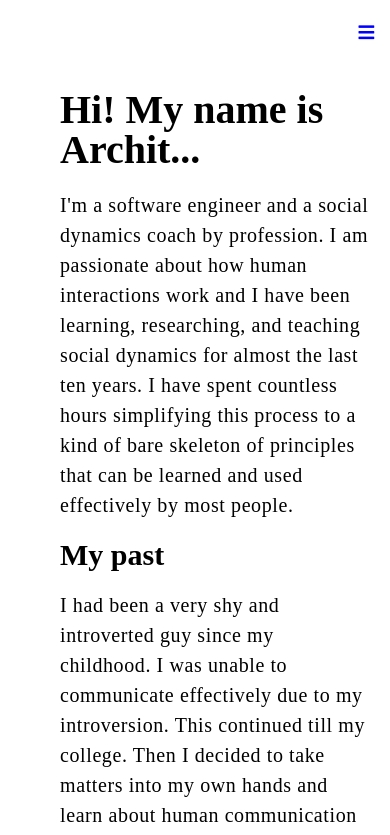
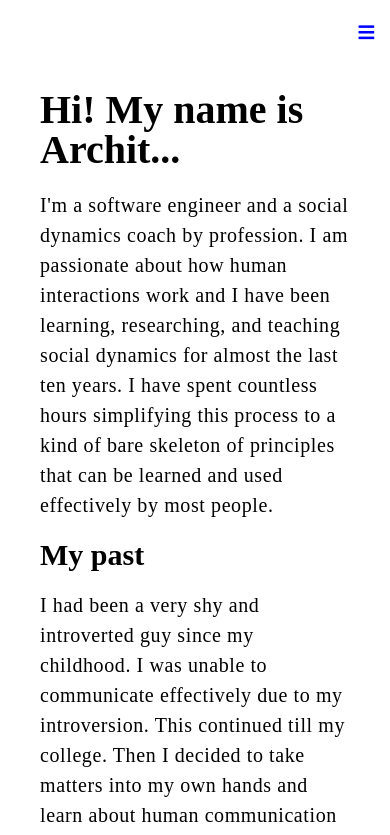
Before and after one commit to archit-io/Networkmallo-Social-Dynamics, a Next.js app: page /aboutme in a window 390 px wide. Shown: the top 835 px of the page. Built offline with nearby package versions, Linux system fonts and the light colour scheme.

Commit message:
margin changes in aboutme

```diff
--- a/styles/Aboutme.module.css
+++ b/styles/Aboutme.module.css
@@ -38,10 +38,12 @@
 
     .mainClass > section:first-child {
         width: 100%;
+        margin-left: 0;
     }
 
     .mainClass > section:last-child {
         width: 100%;
+        margin-left: 0;
     }
 
     .mainClass section + section {
```
